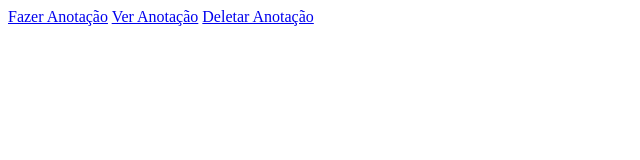
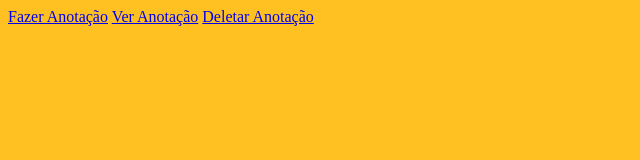
Before and after one commit to MicaellyLima05/webapp-planner, a plain HTML site: page menu.html in a window 1280 px wide. Shown: the whole page, without its empty margins (0-640 px from the left). Drawn offline with Linux system fonts and the light colour scheme; files that its build step writes are made by us from their sources; the site is published under a folder, as on GitHub Pages, so addresses that start at the root find nothing.

Commit message:
Update menu.html

```diff
--- a/menu.html
+++ b/menu.html
@@ -4,7 +4,7 @@
     <meta charset="UTF-8">
     <meta name="viewport" content="width=device-width, initial-scale=1.0">
     <title>Planner</title>
-    <link rel="stylesheet" href="/frontend/css/menu.css">
+    <link rel="stylesheet" href="css/menu.css">
 </head>
 <body>
     <main>
```
